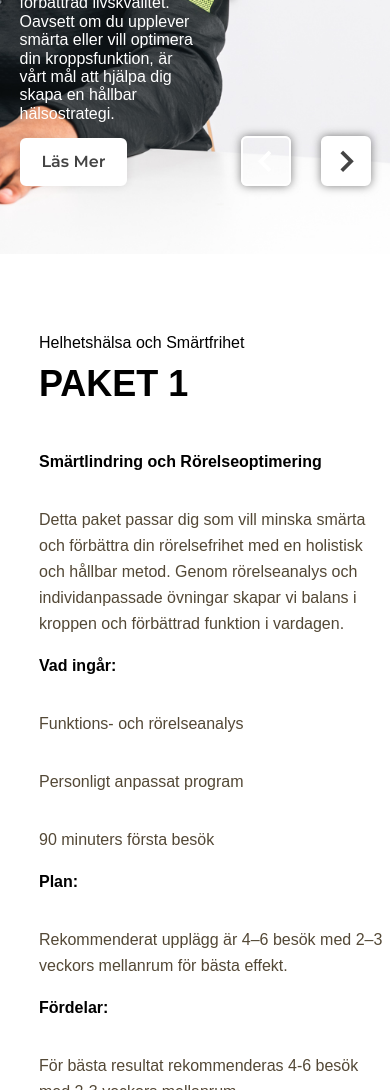
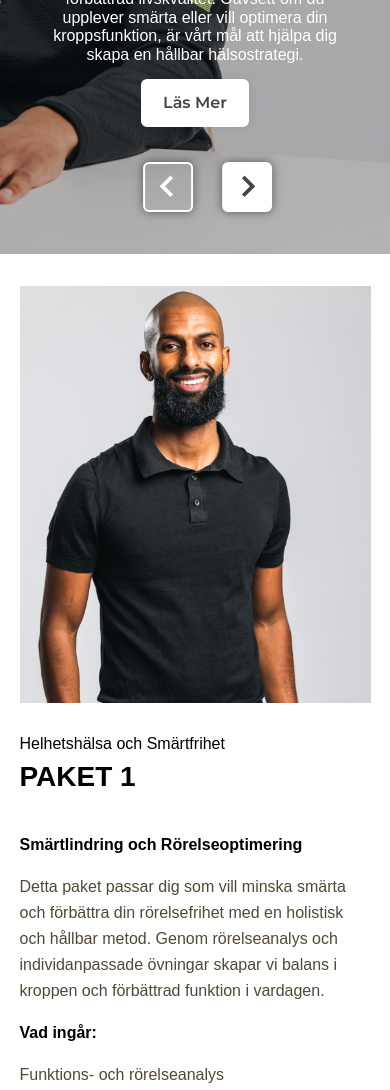
Before and after one commit to raymond-chao/Peakfysik-ny, a plain HTML site: page pages/services.html in a window 390 px wide. Shown: the part 590-1680 px from the top of the page. Drawn offline with nearby package versions, Linux system fonts and the light colour scheme.

Commit message:
added media to services css

```diff
--- a/styles/services.css
+++ b/styles/services.css
@@ -517,3 +517,128 @@
 .footer-text {
     color: var(--color-text-dark);
 }
+
+/* ===== Media Queries for Responsiveness ===== */
+
+/* For tablets and smaller (e.g., up to 1024px wide) */
+@media (max-width: 1024px) {
+
+    /* --- Header & Navigation --- */
+    .header {
+        flex-direction: column;
+        gap: 15px;
+        padding: 15px;
+        background: rgba(255, 255, 255, 0.9); /* Add a background for readability */
+        box-shadow: 0 2px 5px rgba(0,0,0,0.1);
+    }
+
+    .social-media {
+        margin: 0;
+    }
+
+    /* --- Hero Slider Section --- */
+    /* Make the left side take up the full width */
+    .slide .left-info {
+        width: 100%;
+        background: rgba(0, 0, 0, 0.3); /* Add a slight overlay to ensure text is readable */
+    }
+
+    /* Hide the right-side decorative text */
+    .slide .right-info {
+        display: none;
+    }
+
+    /* Center the content box and make it wider */
+    .slide .left-info .content1,
+    .slide .left-info .content2 {
+        left: 50%;
+        transform: translateX(-50%);
+        width: 80%;
+        max-width: 500px;
+        text-align: center;
+    }
+
+    /* Make the huge background text smaller */
+    .penetrate-blur h1 {
+        font-size: 20vw; /* Use viewport width for responsive sizing */
+        opacity: 0.5;
+    }
+
+    /* Center the navigation buttons */
+    .navigation {
+        right: 50%;
+        transform: translateX(50%);
+        width: auto;
+    }
+
+    /* --- Package Sections --- */
+    /* Make the sections stack vertically */
+    .paket-1-section,
+    .paket-2-section {
+        flex-direction: column;
+        align-items: center;
+        gap: 2em;
+        margin: 3em 5%; /* Reduce side margins */
+    }
+
+    /* NEW RULE: Reverse the stacking order for Paket 2 */
+    .paket-2-section {
+        flex-direction: column-reverse;
+    }
+
+    /* Reset all the desktop-specific sizing and spacing */
+    .paket-1-right,
+    .paket-2-left,
+    .paket-1-left,
+    .paket-2-right {
+        width: 100%;
+        min-width: 100%;
+        max-width: 100%;
+        flex-shrink: 1;
+        margin: 0;
+    }
+}
+
+
+/* For mobile phones (e.g., up to 600px wide) */
+@media (max-width: 600px) {
+
+    /* --- Header & Navigation --- */
+    .logo {
+        font-size: 24px;
+    }
+    .navbar a {
+        font-size: 16px;
+        margin-left: 10px;
+    }
+
+    /* --- Hero Slider Section --- */
+    .slide .left-info .content1,
+    .slide .left-info .content2 {
+        bottom: 15%; /* Move content up to be above navigation */
+    }
+
+    .penetrate-blur h1 {
+        font-size: 25vw;
+    }
+
+    .navigation {
+        bottom: 5%;
+    }
+
+    /* --- Package Sections --- */
+    .paket-1-section,
+    .paket-2-section {
+        margin: 2em 5%;
+    }
+
+    .paket-1-right-title,
+    .paket-2-left-title {
+        font-size: 28px;
+    }
+
+    .paket-1-right-card,
+    .paket-2-left-card {
+        gap: 1em;
+    }
+}
```
